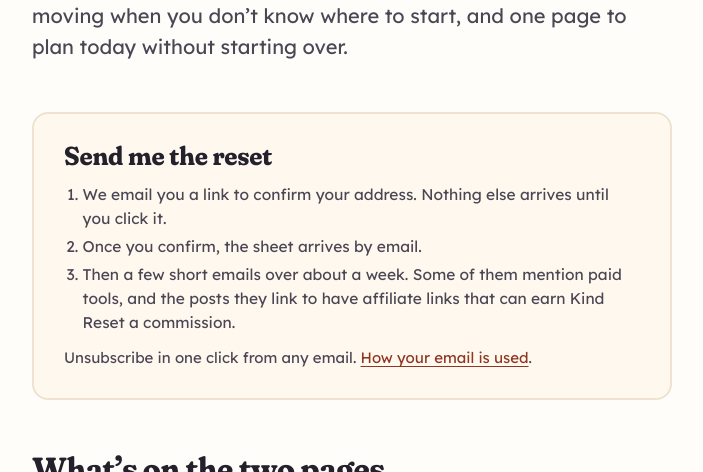
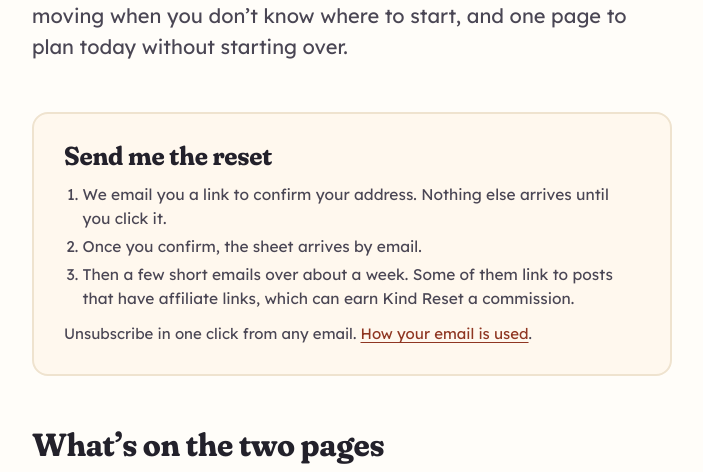
Before and after one commit to kindreset/kindreset.github.io, a plain HTML site: page index.html in a window 1280 px wide. Shown: the part 285-757 px from the top of the page, without its empty margins (288-991 px from the left). Drawn offline with Linux system fonts and the light colour scheme.

Commit message:
Deploy: opt-in line 40 disclosure fix

```diff
--- a/index.html
+++ b/index.html
@@ -37,7 +37,7 @@
     <ol class="steps-next">
       <li>We email you a link to confirm your address. Nothing else arrives until you click it.</li>
       <li>Once you confirm, the sheet arrives by email.</li>
-      <li>Then a few short emails over about a week. Some of them mention paid tools, and the posts they link to have affiliate links that can earn Kind Reset a commission.</li>
+      <li>Then a few short emails over about a week. Some of them link to posts that have affiliate links, which can earn Kind Reset a commission.</li>
     </ol>
     <p class="fineprint">Unsubscribe in one click from any email. <a href="privacy.html">How your email is used</a>.</p>
   </section>
```
